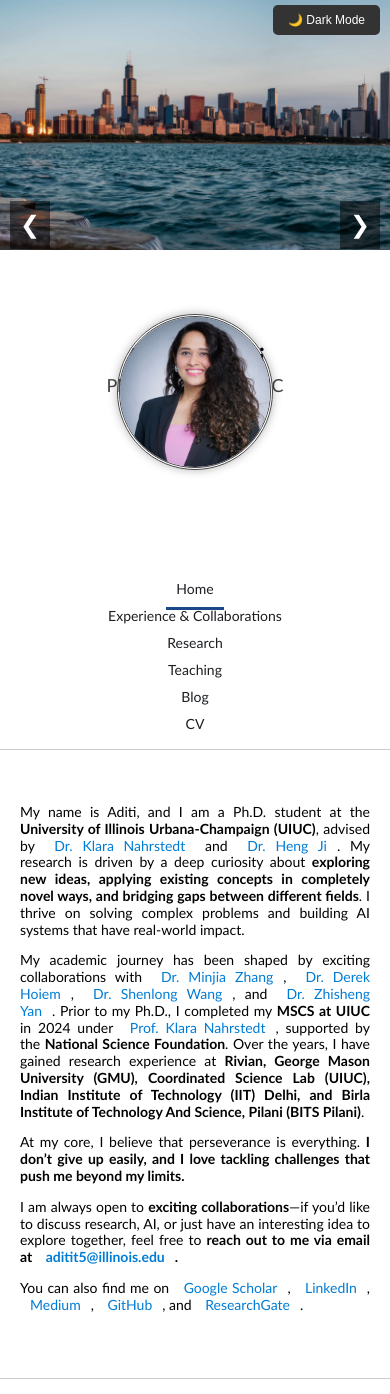
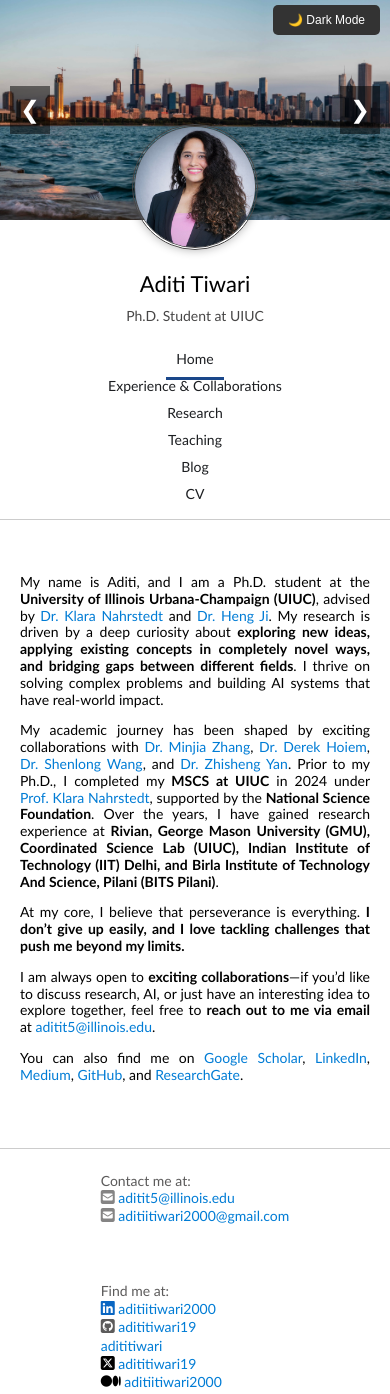
Before and after one commit to adititiwari19/adititiwari19.github.io, a plain HTML site: page index.html in a window 390 px wide. Shown: the top 1394 px of the page. Drawn offline with Linux system fonts and the light colour scheme; some icons are missing.

Commit message:
Updated for mobile friendly part2

```diff
--- a/index.html
+++ b/index.html
@@ -114,13 +114,12 @@
         <p>
             I am always open to <strong>exciting collaborations</strong>—if you’d like to discuss research, AI,
             or just have an interesting idea to explore together, feel free to
-            <strong>reach out to me via email at
-            <a href="mailto:aditit5@illinois.edu">aditit5@illinois.edu</a>.</strong>
+            <strong>reach out to me via email</strong> at
+            <a href="mailto:aditit5@illinois.edu">aditit5@illinois.edu</a>.
         </p>
 
         <p>
-            You can also find me on
-            <a href="https://scholar.google.com/citations?user=qntxQjcAAAAJ&hl=en" target="_blank">Google Scholar</a>,
+            You can also find me on <a href="https://scholar.google.com/citations?user=qntxQjcAAAAJ&hl=en" target="_blank">Google Scholar</a>,
             <a href="http://linkedin.com/in/adititiwari2000" target="_blank">LinkedIn</a>,
             <a href="https://medium.com/@aditiitiwari2000/about" target="_blank">Medium</a>,
             <a href="http://github.com/adititiwari19" target="_blank">GitHub</a>, and
--- a/styles.css
+++ b/styles.css
@@ -788,8 +788,11 @@ input:checked + .slider:before {
  /* dark mode toggle ends */
 
  /* Adjusting to small screens */
+/* ========== Responsive Design for Mobile ========== */
 
- @media screen and (max-width: 768px) {
+/* Adjust Layout for Small Screens (Phones, < 768px) */
+@media screen and (max-width: 768px) {
+    /* Make Navigation Mobile-Friendly */
     nav ul {
         flex-direction: column;
         text-align: center;
@@ -799,27 +802,51 @@ input:checked + .slider:before {
         display: block;
         margin: 10px 0;
     }
-}
 
-@media screen and (max-width: 768px) {
+    /* Grid Layout Adjustments */
     .grid-container {
-        grid-template-columns: repeat(1, 1fr); /* Show 1 column instead of 3 */
+        grid-template-columns: repeat(1, 1fr); /* Single column */
         gap: 10px;
     }
-}
 
-@media screen and (max-width: 768px) {
+    .cover-photo-container {
+        height: 220px; /* Reduce cover photo height */
+    }
+
+    /* Resize Cover Photo & Profile Picture */
     .cover-photo {
-        height: 250px; /* Reduce the height for smaller screens */
+        height: 220px; /* Reduce cover photo height */
     }
 
     .profile-picture {
-        width: 150px;  /* Reduce the profile picture size */
-        height: 150px;
+        width: 120px;  /* Reduce size for mobile */
+        height: 120px;
+        bottom: -30px; /* Keep it half inside cover */
     }
-}
 
-@media screen and (max-width: 768px) {
+    .profile-details {
+        margin-top: 40px; /* Adjust name placement */
+    }
+
+    .profile-details {
+        position: relative;
+        z-index: 10; /* Ensures text stays above profile photo */
+        margin-top: 50px; /* Adjust name placement */
+        text-align: center;
+
+    }
+
+    .profile-details h2 {
+        font-size: 22px; /* Slightly reduce name size */
+    }
+
+    .profile-details p {
+
+        font-size: 14px; /* Slightly smaller for mobile */
+        margin-top: 10px; /* Add spacing from profile pic */
+    }
+
+    /* Adjust Text and Buttons for Mobile */
     body {
         font-size: 14px;
     }
@@ -834,9 +861,8 @@ input:checked + .slider:before {
         right: 10px;
         font-size: 12px;
     }
-}
 
-@media screen and (max-width: 768px) {
+    /* Make Experience & Project Thumbnails Mobile-Friendly */
     .project {
         flex-direction: column;
         align-items: center;
@@ -848,24 +874,17 @@ input:checked + .slider:before {
         height: auto;
         max-width: 300px;
     }
-}
 
-@media screen and (max-width: 768px) {
-    button, a {
-        padding: 10px;
-        touch-action: manipulation;
-    }
-}
-
-
-@media screen and (max-width: 768px) {
+    /* Improve Footer Layout */
     .footer-columns {
-        grid-template-columns: repeat(1, 1fr); /* Stack footer sections */
-        text-align: center;
-        gap: 20px;
+        grid-template-columns: repeat(1, 1fr); /* Stack sections */
+        text-align: justify;
+        gap: 10px;
     }
 
     footer section {
         padding-left: 0;
+        text-align: justify; /* Ensure each section text is justified */
+        padding: 10px;
     }
 }
```
